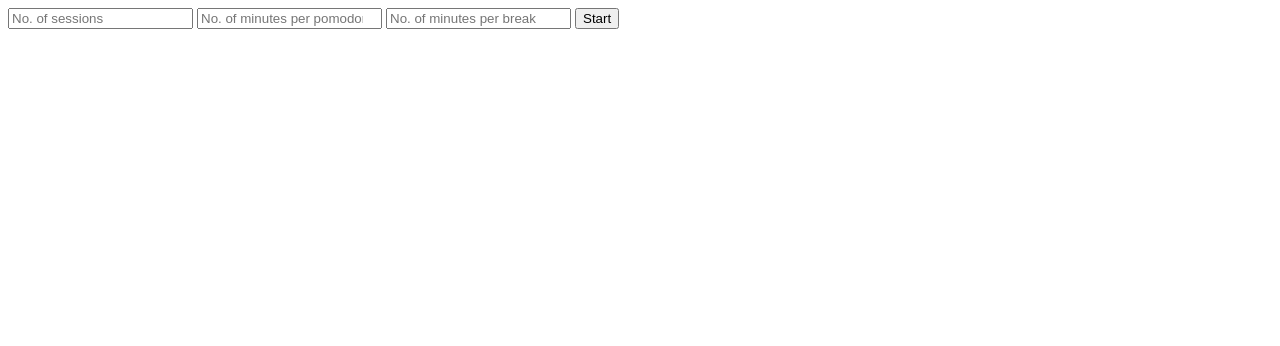
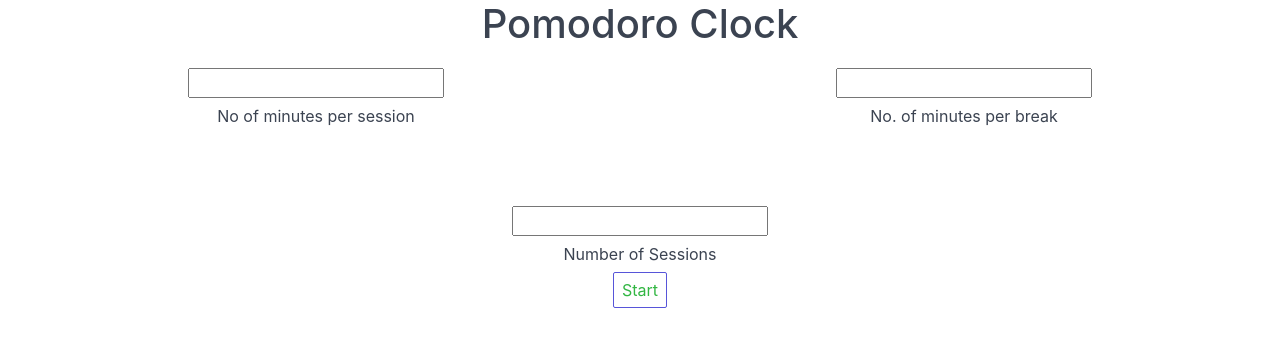
Before and after one commit to fatman-/pomodoro-clock, a website: page src/index.html in a window 1280 px wide. Drawn offline with nearby package versions, Linux system fonts and the light colour scheme.

Commit message:
Add new styles; flex-grid;

```diff
--- a/src/index.html
+++ b/src/index.html
@@ -5,14 +5,38 @@
 	<title>Pomodoro Clock</title>
 	<meta charset="utf-8">
 	<meta name="viewport" content="width=device-width, initial-scale=1, shrink-to-fit=no">
+	<link rel="stylesheet" href="https://unpkg.com/spectre.css/dist/spectre.min.css">
+	<link rel="stylesheet" href="https://unpkg.com/spectre.css/dist/spectre-exp.min.css">
+	<link rel="stylesheet" href="https://unpkg.com/spectre.css/dist/spectre-icons.min.css">
+	<link rel="stylesheet" href="master.css">
 </head>
 
 <body>
-		<div id="input-controls">
-			<input id="sessions" type="number" placeholder="No. of sessions"/>
-			<input id="minutes-per-pomodoro" type="number" placeholder="No. of minutes per pomodoro"/>
-			<input id="minutes-per-break" type="number" placeholder="No. of minutes per break"/>
-			<button id="start-button">Start</button>
+	<h1 class="text-center">Pomodoro Clock</h1>
+	<div id="input-controls" class="conatiner">
+		<div class="columns">
+			<div class="column col-sm-12 col-3 col-mx-auto text-center">
+				<input id="minutes-per-pomodoro" type="number">
+				<label class="form-label">No of minutes per session</label>
+			</div>
+			<div class="column col-sm-12 col-3 col-mx-auto text-center">
+				<input id="minutes-per-break" type="number">
+				<label class="form-label">No. of minutes per break</label>
+			</div>
+		</div>
+		<br><br><br>
+		<div class="coloumns">
+			<div class="column col-sm-12 col-3 col-mx-auto text-center">
+				<input id="sessions" type="number">
+				<label class="form-label">Number of Sessions</label>
+			</div>
+		</div>
+
+		<div class="container">
+			<div class="text-center button-area">
+				<button id="start-button" class="btn start-btn text-success">Start</button>
+			</div>
+		</div>
 	</div>
 	<div id="pomodoro-clock" style="display: none;">
 		<div id="timer">
@@ -25,4 +49,5 @@
 	<script src="PomodoroClock.js"></script>
 	<script src="index.js"></script>
 </body>
+
 </html>
```
Lines whose indentation alone changed are shown as unchanged.
